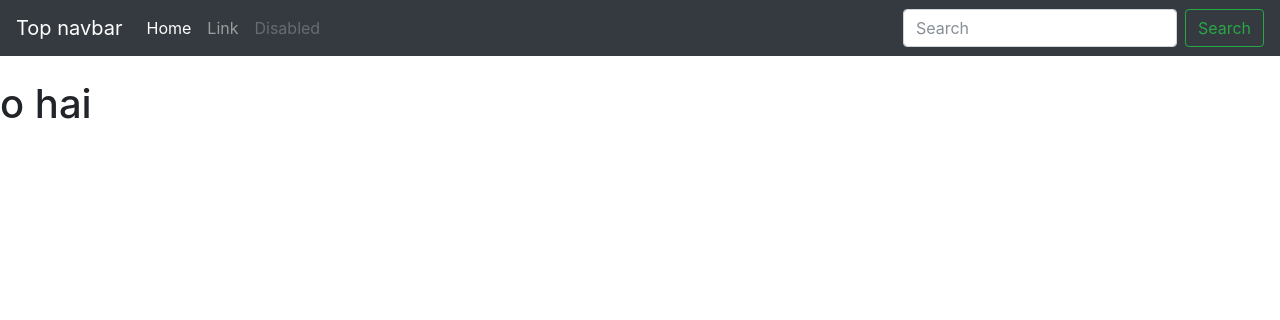
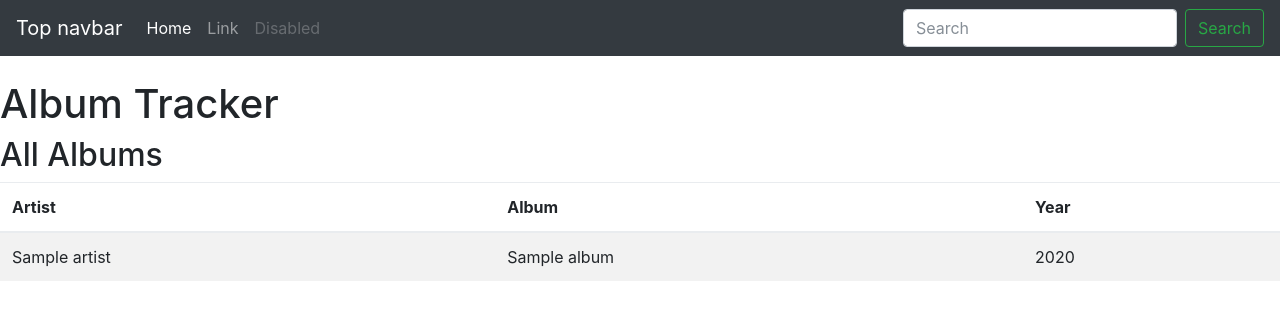
Before and after one commit to sierracodes/music-tracker, a Django app: page /tracker/ in a window 1280 px wide. Shown: the top 320 px of the page. Run offline with Django 3.2, Linux system fonts and the light colour scheme; tables that the repository leaves empty hold one stand-in row (values such as "Sample post"); some libraries are stand-ins or nearby versions.

Commit message:
Add index view which displays all albums in table

```diff
--- a/mutrack/tracker/templates/tracker/index.html
+++ b/mutrack/tracker/templates/tracker/index.html
@@ -2,4 +2,34 @@
 {% extends "tracker/base-bootstrap.html" %}
 
 {% block title %}o hai{% endblock %}
-{% block h1 %}o hai{% endblock %}
+{% block h1 %}Album Tracker{% endblock %}
+
+
+{% block body-content %}
+
+<h2>All Albums</h2>
+
+<div class="table-responsive">
+  <table class="table table-striped">
+    <thead>
+      <tr>
+        <th>Artist</th>
+        <th>Album</th>
+        <th>Year</th>
+      </tr>
+    </thead>
+    <tbody>
+      {% for album in album_list %}
+      <tr>
+        <td>{{ album.artist.name }}</td>
+        <td>{{ album.name }}</td>
+        <td>{{ album.year }}</td>
+      </tr>
+      {% endfor %}
+    </tbody>
+
+  </table>
+</div>
+
+
+{% endblock %}
--- a/mutrack/tracker/urls.py
+++ b/mutrack/tracker/urls.py
@@ -4,6 +4,6 @@ from . import views
 
 app_name = 'tracker'
 urlpatterns = [
-    url(r'^$', views.index, name='index'),
+    url(r'^$', views.IndexView.as_view(), name='index'),
     url(r'^album/(?P<artist>[^/\s]+)/(?P<album_name>[^/\s]+)', views.AlbumView.as_view(), name='album')
 ]
--- a/mutrack/tracker/views.py
+++ b/mutrack/tracker/views.py
@@ -1,14 +1,22 @@
 
 from urllib.parse import unquote_plus
 
-from django.shortcuts import render
 from django.views import generic
 
 from .models import Album
 
 # Views
-def index(request):
-    return render(request, 'tracker/index.html')
+
+class IndexView(generic.ListView):
+    template_name = 'tracker/index.html'
+    context_object_name = 'album_list'
+
+    def get_queryset(self):
+        """Get the list of albums to display by default on the index page.
+
+        """
+        print(Album.objects.all())
+        return Album.objects.all()
 
 
 class AlbumView(generic.DetailView):
```
